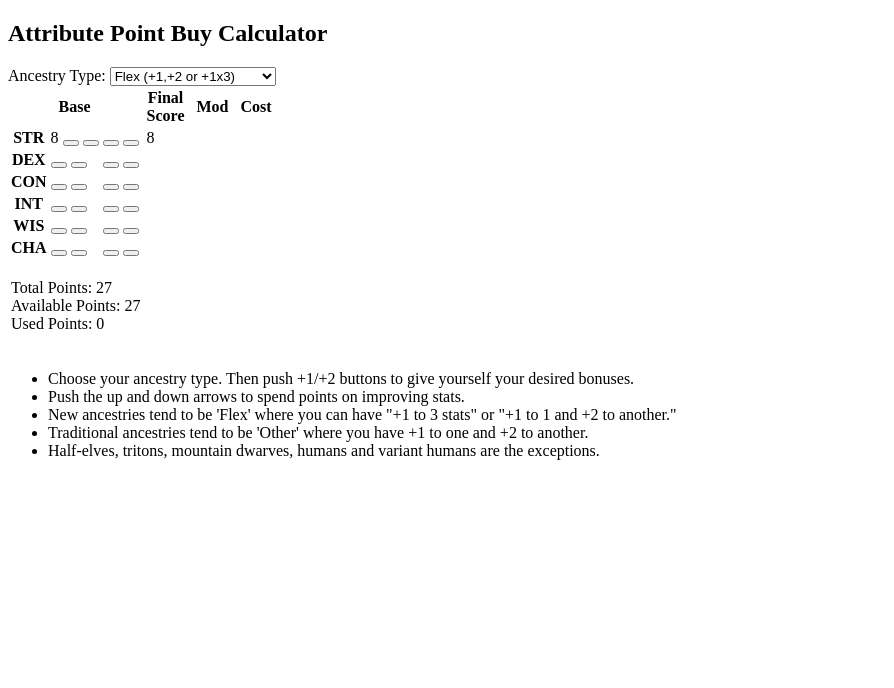
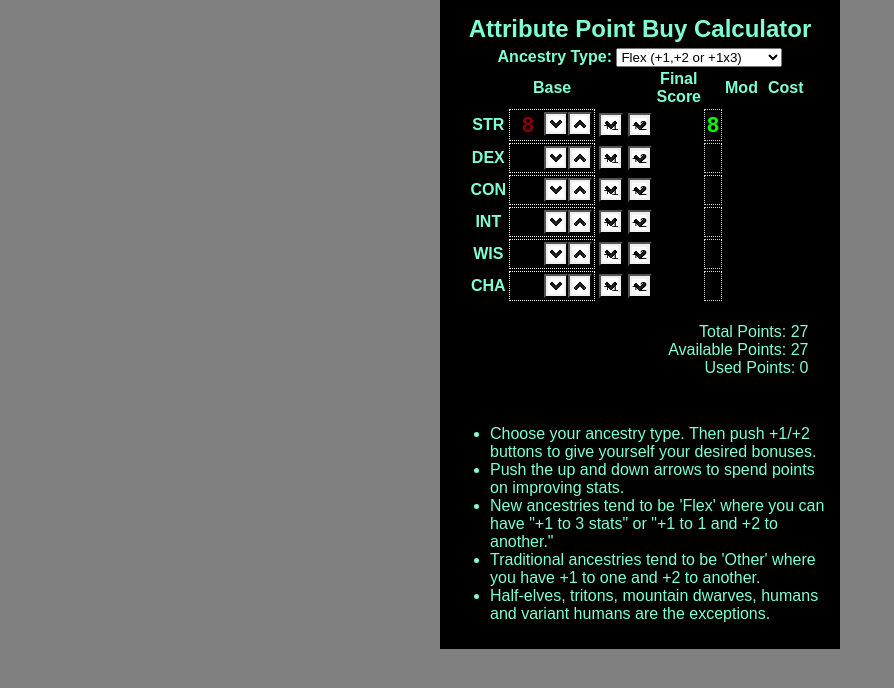
Before and after one commit to ddoherty145/custom-dnd-calc, a plain HTML site: page custom-dnd-calc/index.html in a window 1280 px wide. Shown: the whole page, without its empty margins (0-894 px from the left). Drawn offline with Linux system fonts and the light colour scheme.

Commit message:
corrected content commit

```diff
--- a/custom-dnd-calc/index.html
+++ b/custom-dnd-calc/index.html
@@ -3,6 +3,7 @@
 <head>
     <meta charset="UTF-8">
     <meta name="viewport" content="width=device-width, initial-scale=1.0">
+    <link rel="stylesheet" href="pointbuy.css">
     <title>Dungeons and Dragons Point By Calculator</title>
 </head>
 <body>
```
